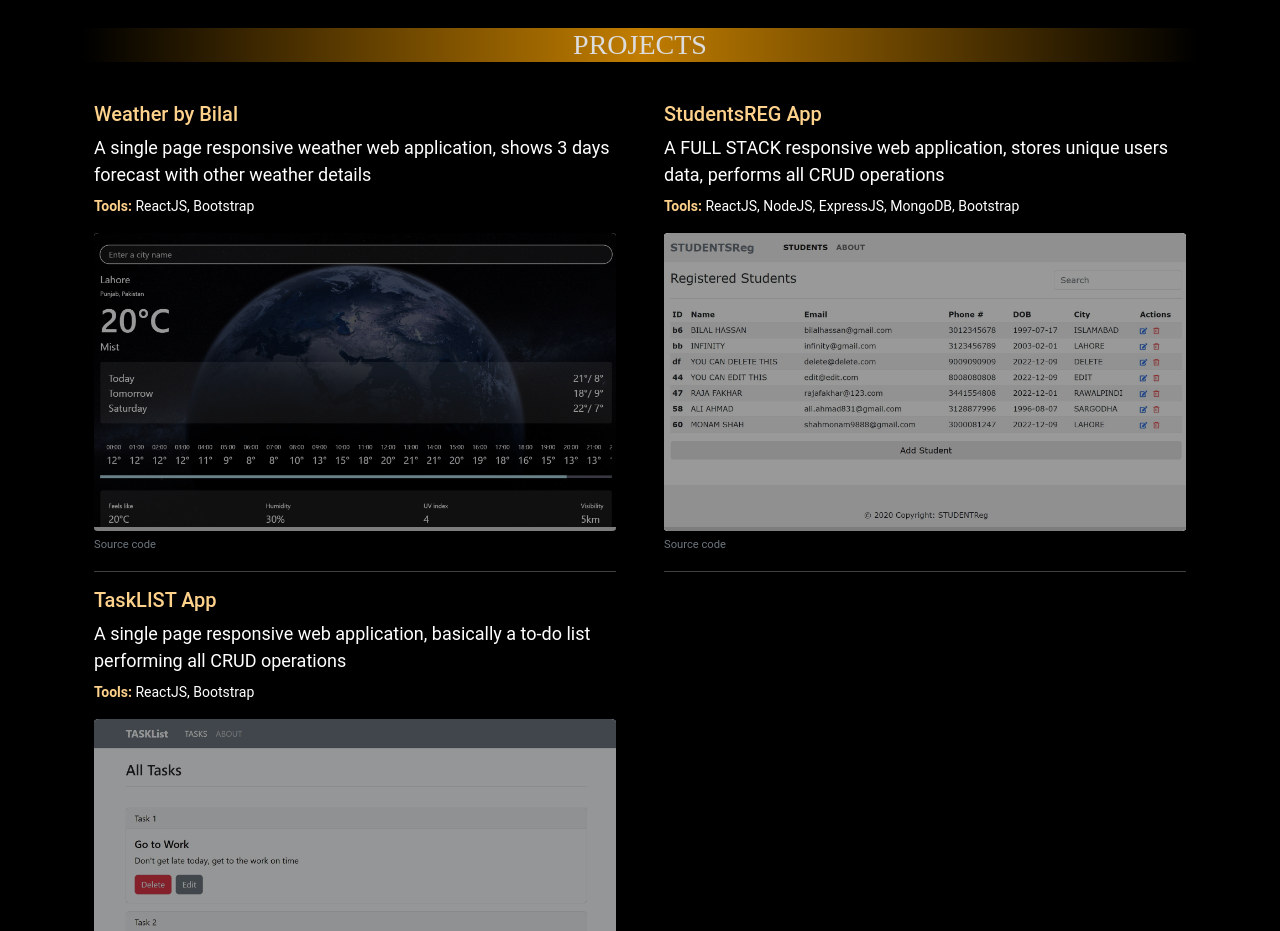
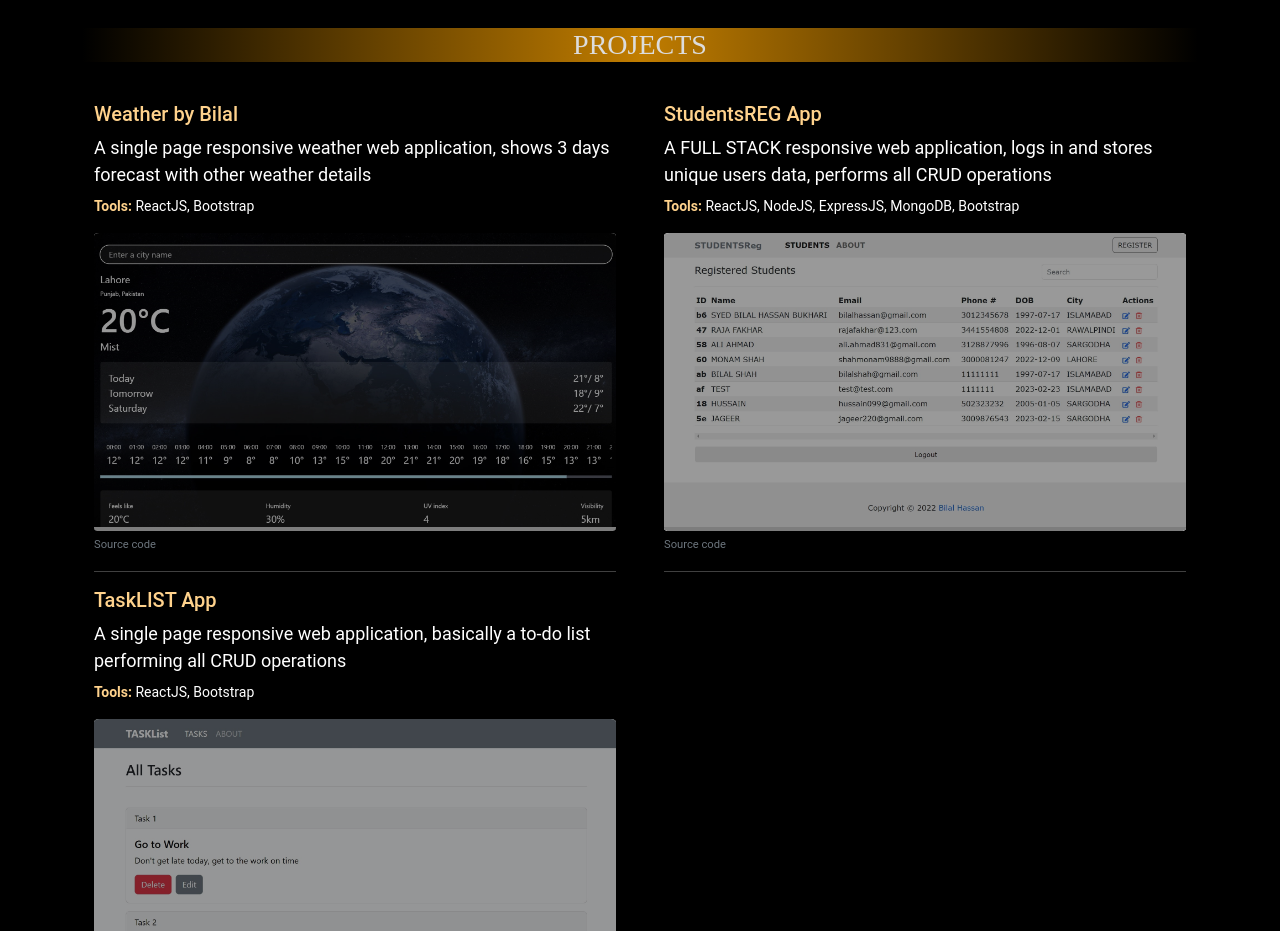
Before and after one commit to Bilalshah110/my-portfolio, a React (Create React App) app: page / in a window 1280 px wide. Shown: the part 2540-3471 px from the top of the page. Built offline with nearby package versions, Linux system fonts and the light colour scheme.

Commit message:
updated projects

```diff
--- a/src/components/MyProjects.js
+++ b/src/components/MyProjects.js
@@ -16,7 +16,7 @@
     {
       name: "StudentsREG App",
       description:
-        "A FULL STACK responsive web application, stores unique users data, performs all CRUD operations",
+        "A FULL STACK responsive web application, logs in and stores unique users data, performs all CRUD operations",
       image: "images/studentReg.jpg",
       tools: "ReactJS, NodeJS, ExpressJS, MongoDB, Bootstrap",
       projectUrl: "https://studentsreg.netlify.app/",
```
Also changed, not shown: public/images/studentReg.jpg.
